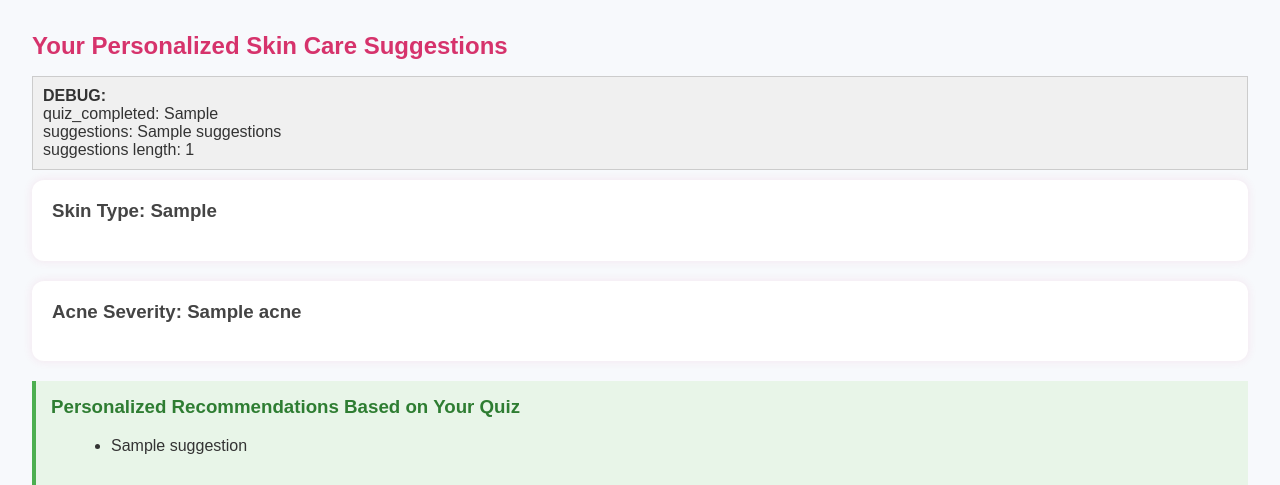
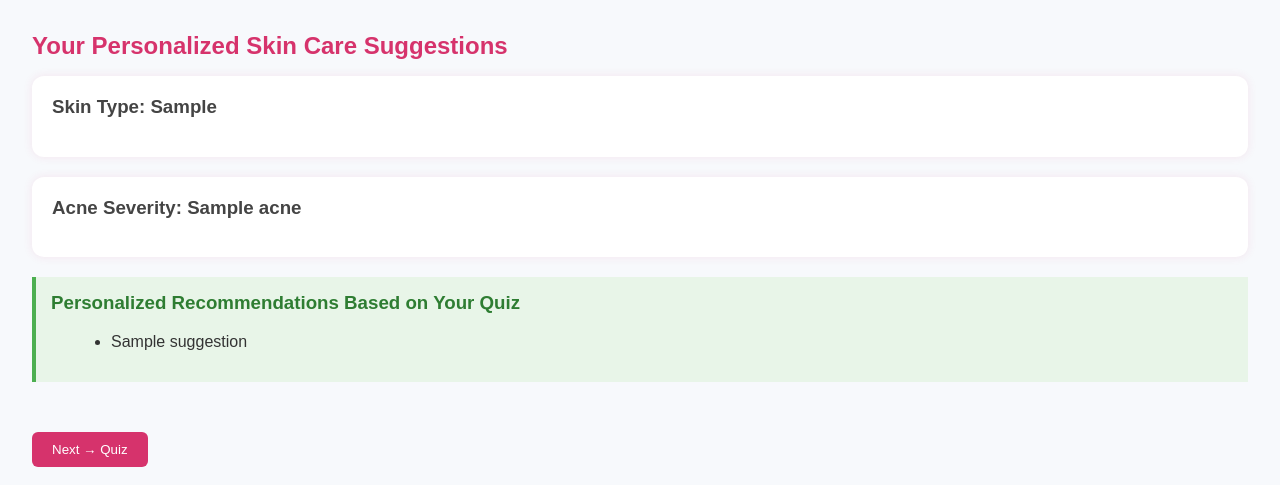
Before and after one commit to smiling621/DermaSoul, a Flask app: template templates/suggestions.html in a window 1280 px wide. Shown: the top 485 px of the page. Run offline with Flask 3, Linux system fonts and the light colour scheme; the template is opened without the code that fills it: most values are stand-ins (such as "Sample title", 1, 10 or a date in 2020).

Commit message:
Update suggestions.html

```diff
--- a/templates/suggestions.html
+++ b/templates/suggestions.html
@@ -65,14 +65,6 @@
 </head>
 <body>
   <h2>Your Personalized Skin Care Suggestions</h2>
-
-  <!-- DEBUG INFO - Remove this after fixing -->
-  <div style="background: #f0f0f0; padding: 10px; margin: 10px 0; border: 1px solid #ccc;">
-    <strong>DEBUG:</strong><br>
-    quiz_completed: {{ quiz_completed }}<br>
-    suggestions: {{ suggestions }}<br>
-    suggestions length: {{ suggestions|length if suggestions else 'None' }}
-  </div>
 
   {% if face_detected == 'no' %}
     <div class="suggestion-box">
```
